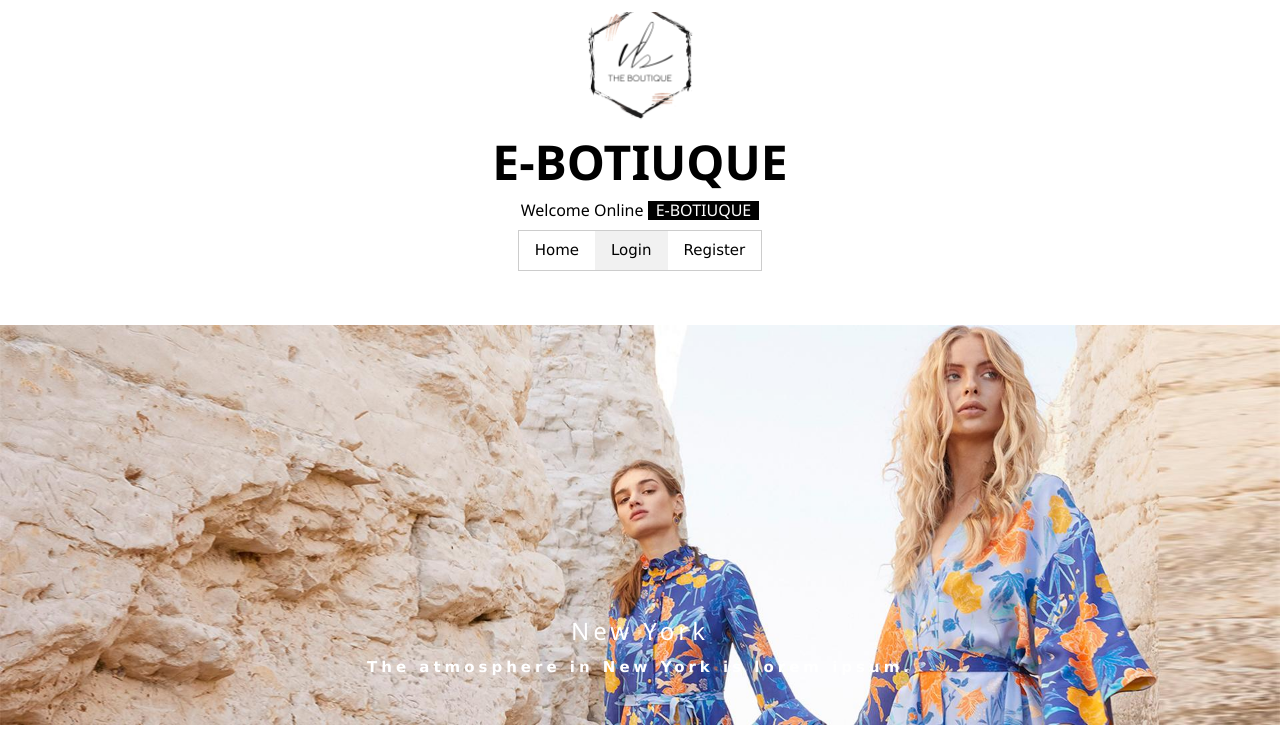
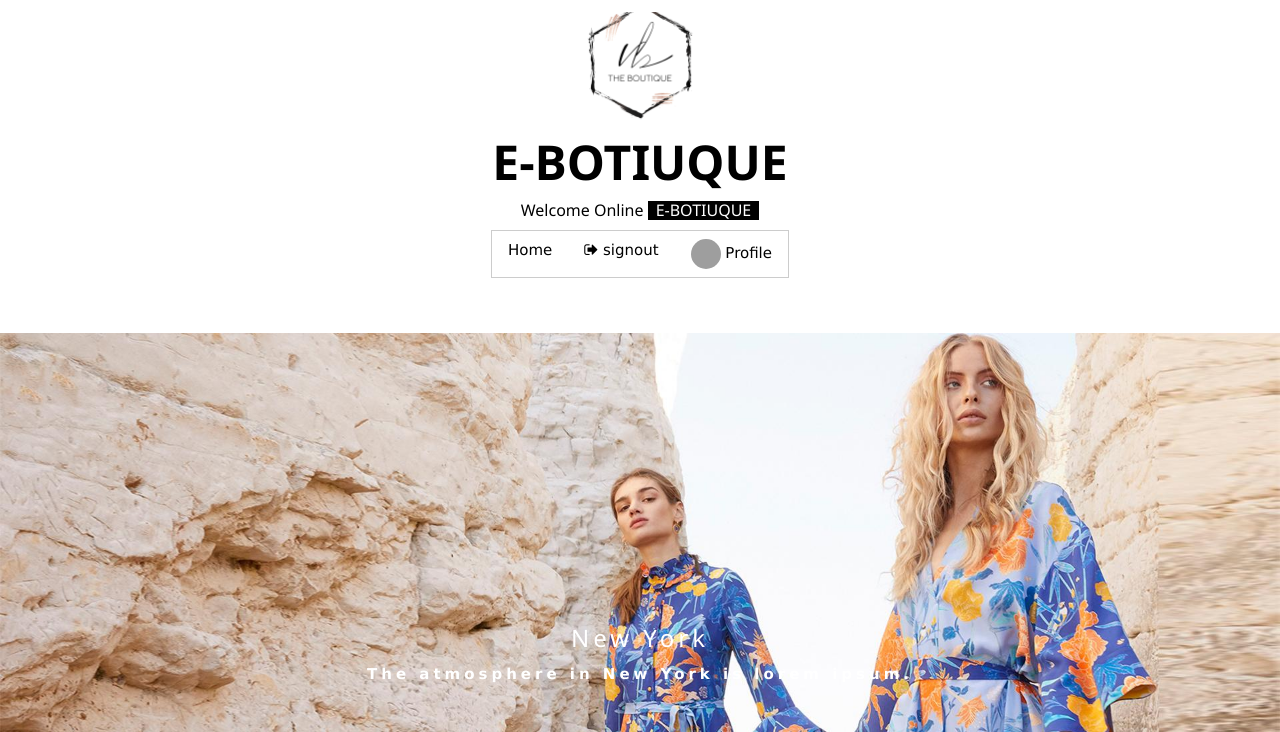
Before and after one commit to rabia101/latest-version-101, a PHP site: page /front-site/index.php in a window 1280 px wide. Shown: the part 72-804 px from the top of the page. Run offline with PHP 8.4, Linux system fonts and the light colour scheme; a user stored in the database is signed in; some libraries are stand-ins or nearby versions; grey boxes are pictures that could not be loaded.

Commit message:
fix session in header

```diff
--- a/header/header.php
+++ b/header/header.php
@@ -1,3 +1,4 @@
+<?php session_start();?>
 <!DOCTYPE html>
 <html>
   <head>
@@ -50,11 +51,11 @@
         </div>
 
         <div class="w3-padding-64 w3-large w3-text-grey" style="font-weight:bold">
-          <a href="#" class="w3-bar-item w3-button w3-padding"><i class="fa fa-users fa-fw"></i>Lawn</a>
-          <a href="#" class="w3-bar-item w3-button w3-padding"><i class="fa fa-shirtsinbulk fa-fw"></i>Casuals</a>
-          <a href="#" class="w3-bar-item w3-button w3-padding"><i class="fa fa-cart-plus fa-fw"></i>Cart</a>
-          <a href="#" class="w3-bar-item w3-button w3-padding"><i class="fa fa-users fa-fw"></i>  Overview</a>
-          <a href="#" class="w3-bar-item w3-button w3-padding"><i class="fa fa-diamond fa-fw"></i>  Orders</a>
+          <!-- <a href="#" class="w3-bar-item w3-button w3-padding"><i class="fa fa-users fa-fw"></i>Lawn</a>
+          <a href="#" class="w3-bar-item w3-button w3-padding"><i class="fa fa-shirtsinbulk fa-fw"></i>Casuals</a> -->
+          <a href="http://localhost/front-site/user_panel/index.php" class="w3-bar-item w3-button w3-padding"><i class="fa fa-cart-plus fa-fw"></i>Cart</a>
+          <!-- <a href="#" class="w3-bar-item w3-button w3-padding"><i class="fa fa-users fa-fw"></i>  Overview</a> -->
+          <a href="http://localhost/front-site/user_panel/index.php" class="w3-bar-item w3-button w3-padding"><i class="fa fa-diamond fa-fw"></i>  Orders</a>
 
         </div>
         <a href="#footer" class="w3-bar-item w3-button w3-padding">Contact</a>
@@ -73,8 +74,30 @@
           <h6>Welcome Online <span class="w3-tag">E-BOTIUQUE</span></h6>
           <div class="w3-bar w3-border">
             <a href="http://localhost/front-site/index.php" class="w3-bar-item w3-button">Home</a>
-            <a href="http://localhost/front-site/login.php" class="w3-bar-item w3-button w3-light-grey">Login</a>
+            <?php
+
+                  if(isset($_SESSION['uid'])){
+                    $d=$_SESSION['uid'];
+                    echo '
+                    <a href="http://localhost/front-site/signout.php" class="w3-bar-item w3-button"><i class="fa fa-sign-out"></i> signout</a>
+
+                    ';
+                    if($d["type"]=="user")
+                          {
+                           echo '<a href="http://localhost/front-site/user_panel/index.php" class="w3-bar-item w3-button"><i class="fa fa-gear"></i> Profile</a>';
+                          }
+                          else
+                          {
+                            echo '<a href="http://localhost/front-site/vendor_panel/index.php" class="w3-bar-item w3-button"><img src="http://localhost/front-site/assets/dataimg/'.$d["image"].'"class="rounded-circle" alt="Cinque Terre" width="30px" height="30px"> Profile</a>';
+                          }
+                  }else{
+                    echo '
+                    <a href="http://localhost/front-site/login.php" class="w3-bar-item w3-button w3-light-grey">Login</a>
             <a href="http://localhost/front-site/register.php" class="w3-bar-item w3-button">Register</a>
+                    ';
+                  }
+              ?>
+
 
           </div>
         </header>
```
